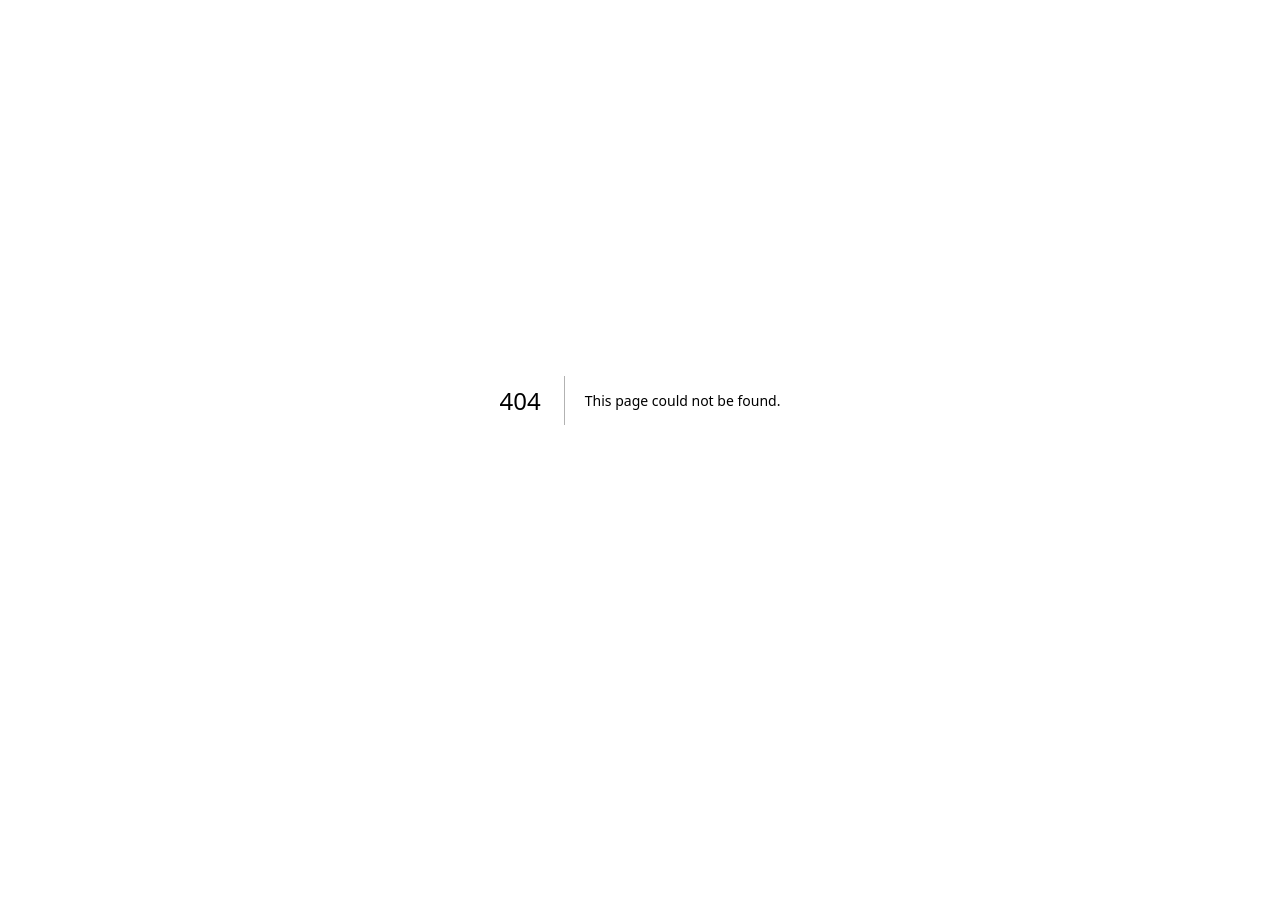
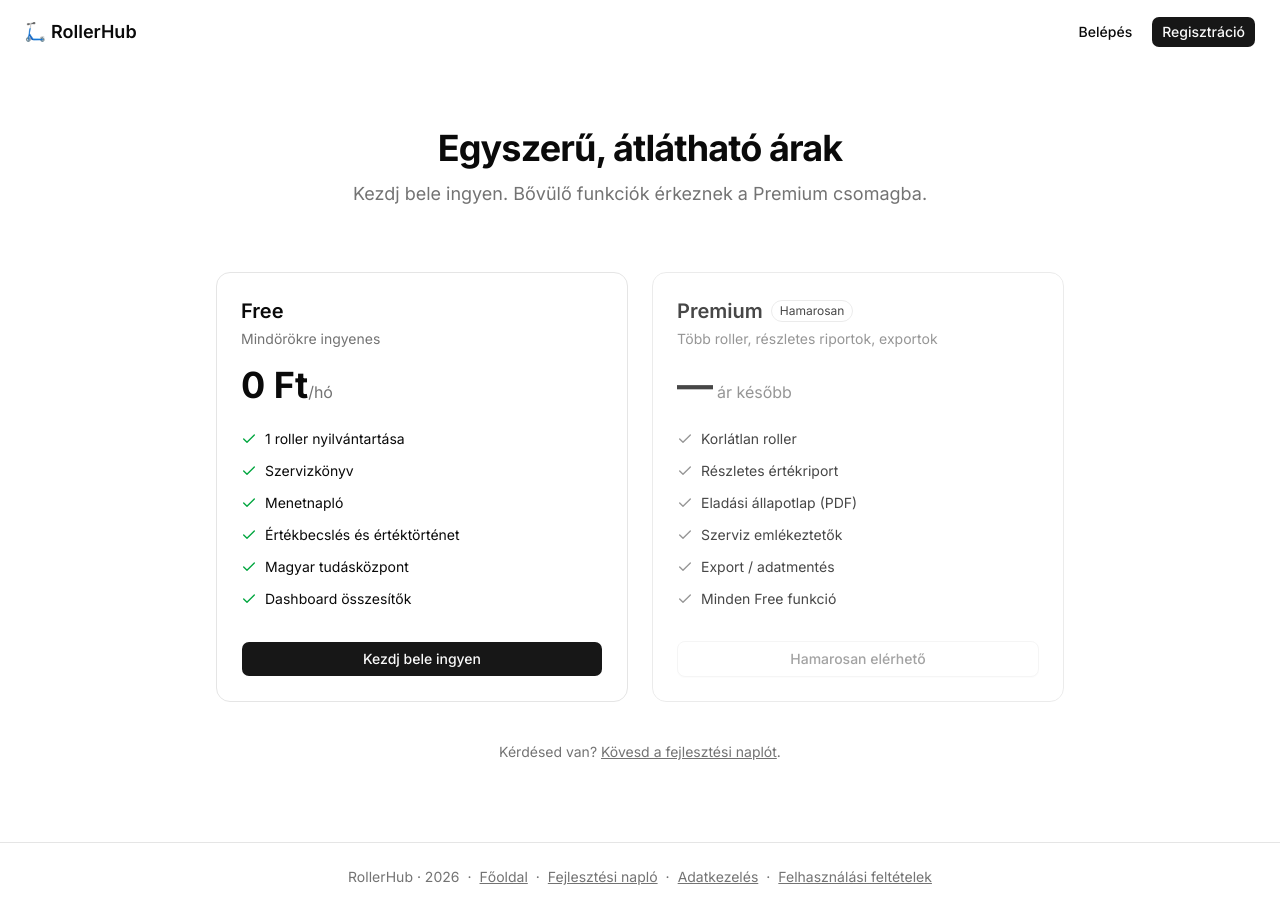
Before and after one commit to Patya304/rollerhub, a Next.js app: page /pricing in a window 1280 px wide. Before the commit this address had no page. Before the commit the page ends 800 px from the top, so only its background shows below. Built offline with nearby package versions, Linux system fonts and the light colour scheme.

Commit message:
feat: add public pricing page

```diff
--- a/src/app/page.tsx
+++ b/src/app/page.tsx
@@ -116,6 +116,10 @@ export default function Home() {
         <p className="flex flex-wrap items-center justify-center gap-x-2 gap-y-1">
           <span>RollerHub · {new Date().getFullYear()}</span>
           <span>·</span>
+          <Link href="/pricing" className="underline">
+            Árak
+          </Link>
+          <span>·</span>
           <Link href="/devlog" className="underline">
             Fejlesztési napló
           </Link>
--- /dev/null
+++ b/src/app/pricing/page.tsx
@@ -0,0 +1,147 @@
+import Link from "next/link";
+import { Button } from "@/components/ui/button";
+import { Check } from "lucide-react";
+
+const freeFeatures = [
+  "1 roller nyilvántartása",
+  "Szervizkönyv",
+  "Menetnapló",
+  "Értékbecslés és értéktörténet",
+  "Magyar tudásközpont",
+  "Dashboard összesítők",
+];
+
+const premiumFeatures = [
+  "Korlátlan roller",
+  "Részletes értékriport",
+  "Eladási állapotlap (PDF)",
+  "Szerviz emlékeztetők",
+  "Export / adatmentés",
+  "Minden Free funkció",
+];
+
+export default function PricingPage() {
+  return (
+    <main className="flex min-h-screen flex-col">
+      <header className="flex items-center justify-between px-6 py-4">
+        <Link href="/" className="text-lg font-semibold">
+          🛴 RollerHub
+        </Link>
+        <div className="flex items-center gap-2">
+          <Button asChild size="sm" variant="ghost">
+            <Link href="/sign-in">Belépés</Link>
+          </Button>
+          <Button asChild size="sm">
+            <Link href="/sign-up">Regisztráció</Link>
+          </Button>
+        </div>
+      </header>
+
+      <section className="mx-auto w-full max-w-3xl px-6 py-16 text-center">
+        <h1 className="text-3xl font-bold tracking-tight sm:text-4xl">
+          Egyszerű, átlátható árak
+        </h1>
+        <p className="text-muted-foreground mt-3 text-lg">
+          Kezdj bele ingyen. Bővülő funkciók érkeznek a Premium csomagba.
+        </p>
+      </section>
+
+      <section className="mx-auto w-full max-w-4xl px-6 pb-20">
+        <div className="grid grid-cols-1 gap-6 sm:grid-cols-2">
+          {/* Free */}
+          <div className="flex flex-col rounded-xl border p-6">
+            <div className="mb-6">
+              <h2 className="text-xl font-semibold">Free</h2>
+              <p className="text-muted-foreground mt-1 text-sm">
+                Mindörökre ingyenes
+              </p>
+              <p className="mt-4 text-4xl font-bold">
+                0 Ft
+                <span className="text-muted-foreground text-base font-normal">
+                  /hó
+                </span>
+              </p>
+            </div>
+
+            <ul className="mb-8 flex-1 space-y-3">
+              {freeFeatures.map((f) => (
+                <li key={f} className="flex items-start gap-2 text-sm">
+                  <Check className="mt-0.5 h-4 w-4 shrink-0 text-green-600" />
+                  {f}
+                </li>
+              ))}
+            </ul>
+
+            <Button asChild>
+              <Link href="/sign-up">Kezdj bele ingyen</Link>
+            </Button>
+          </div>
+
+          {/* Premium */}
+          <div className="flex flex-col rounded-xl border p-6 opacity-75">
+            <div className="mb-6">
+              <div className="flex items-center gap-2">
+                <h2 className="text-xl font-semibold">Premium</h2>
+                <span className="rounded-full border px-2 py-0.5 text-xs">
+                  Hamarosan
+                </span>
+              </div>
+              <p className="text-muted-foreground mt-1 text-sm">
+                Több roller, részletes riportok, exportok
+              </p>
+              <p className="mt-4 text-4xl font-bold">
+                —
+                <span className="text-muted-foreground ml-1 text-base font-normal">
+                  ár később
+                </span>
+              </p>
+            </div>
+
+            <ul className="mb-8 flex-1 space-y-3">
+              {premiumFeatures.map((f) => (
+                <li key={f} className="flex items-start gap-2 text-sm">
+                  <Check className="text-muted-foreground mt-0.5 h-4 w-4 shrink-0" />
+                  {f}
+                </li>
+              ))}
+            </ul>
+
+            <Button disabled variant="outline">
+              Hamarosan elérhető
+            </Button>
+          </div>
+        </div>
+
+        <p className="text-muted-foreground mt-10 text-center text-sm">
+          Kérdésed van?{" "}
+          <Link href="/devlog" className="underline">
+            Kövesd a fejlesztési naplót
+          </Link>
+          .
+        </p>
+      </section>
+
+      <footer className="text-muted-foreground mt-auto border-t px-6 py-6 text-center text-sm">
+        <p className="flex flex-wrap items-center justify-center gap-x-2 gap-y-1">
+          <span>RollerHub · {new Date().getFullYear()}</span>
+          <span>·</span>
+          <Link href="/" className="underline">
+            Főoldal
+          </Link>
+          <span>·</span>
+          <Link href="/devlog" className="underline">
+            Fejlesztési napló
+          </Link>
+          <span>·</span>
+          <Link href="/privacy" className="underline">
+            Adatkezelés
+          </Link>
+          <span>·</span>
+          <Link href="/terms" className="underline">
+            Felhasználási feltételek
+          </Link>
+        </p>
+      </footer>
+    </main>
+  );
+}
```
